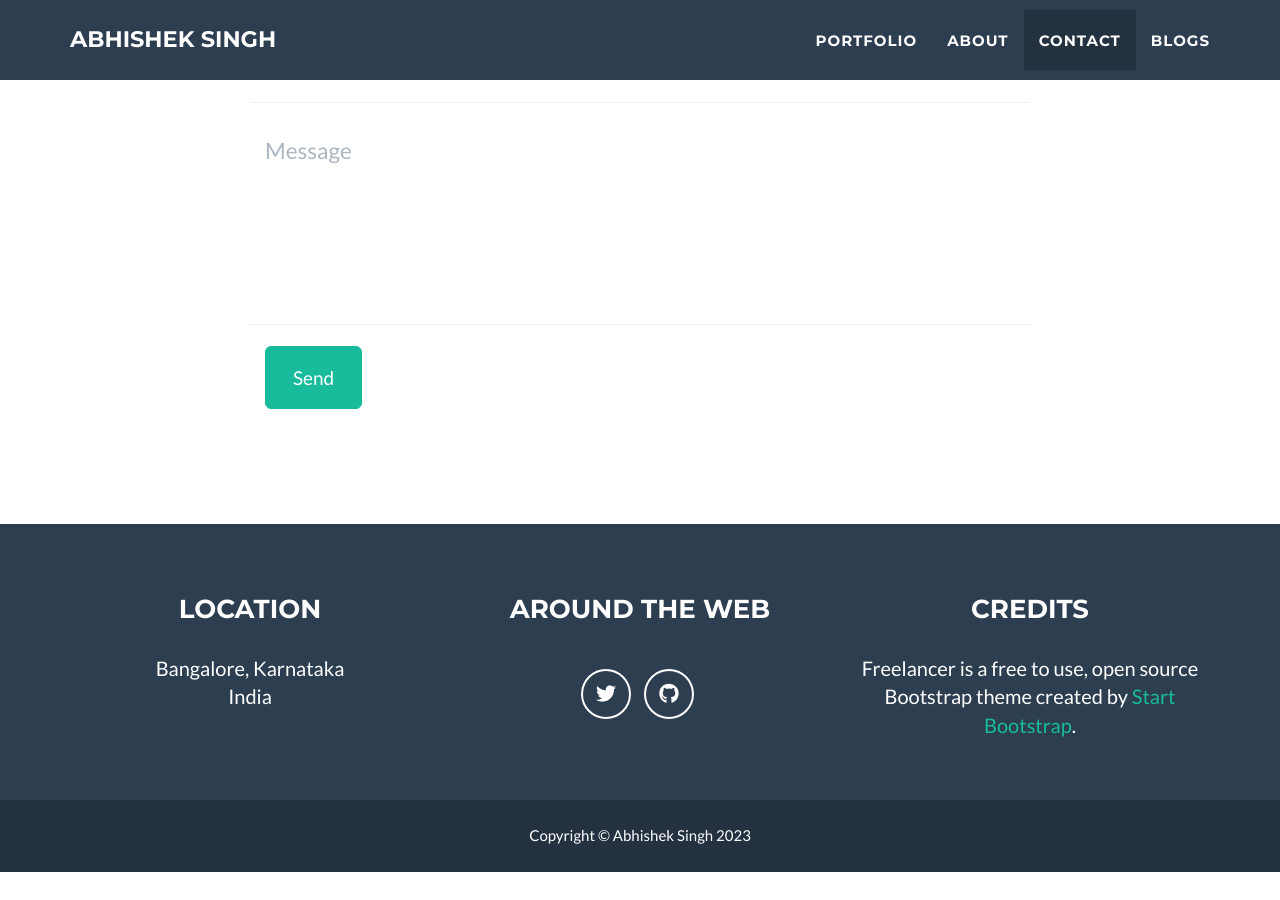
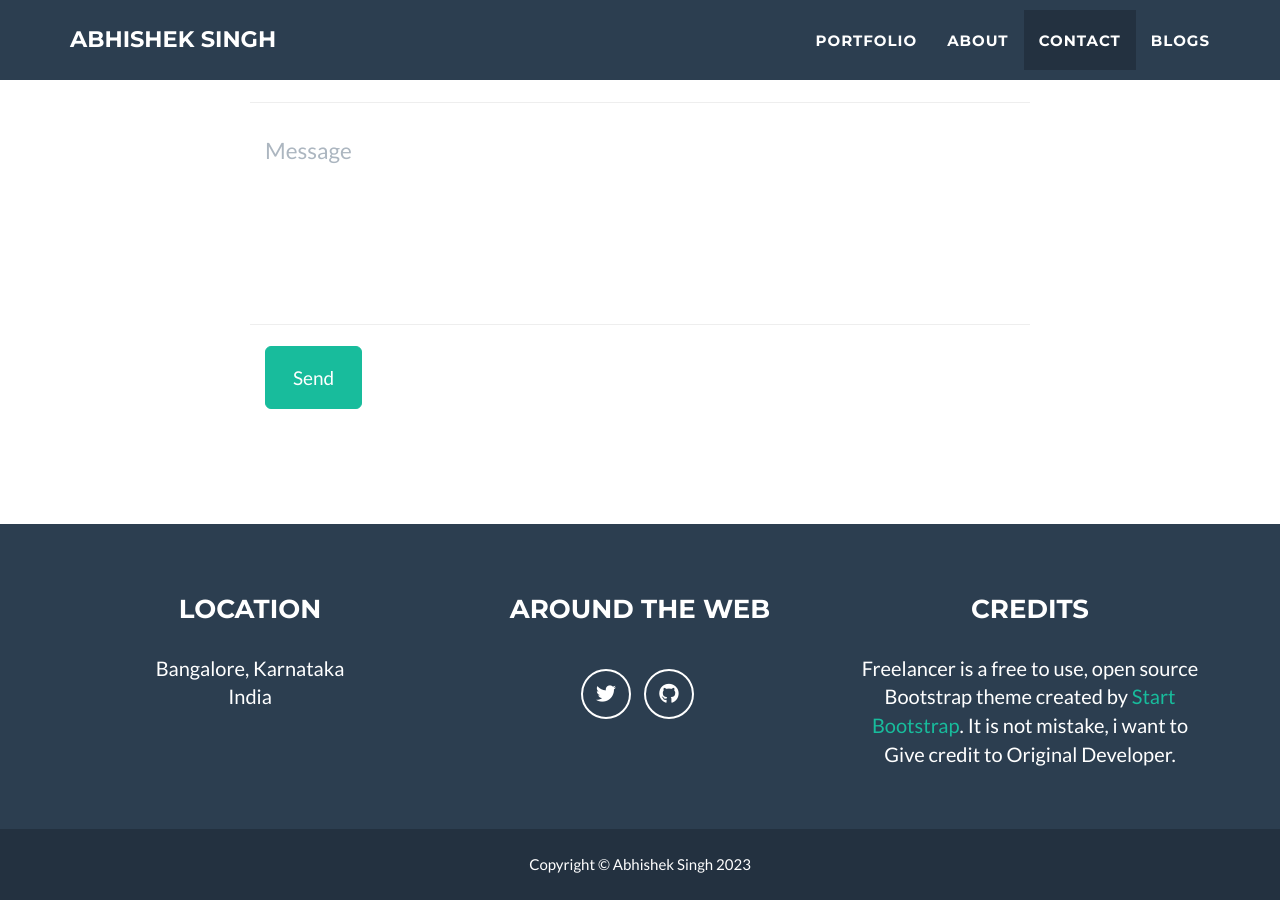
Before and after one commit to asabhi6776/jekyll_profile, a Jekyll site: the page built from _posts/2014-07-13-project-6.markdown, in a window 1280 px wide and 900 px high, scrolled down 2619 px. Built offline with Jekyll 4.4.1, drawn with Linux system fonts in a browser that asks for light colours; before the commit the page ends 3491 px from its top, so only the background shows below that.

Commit message:
footer modification

```diff
--- a/_config.yml
+++ b/_config.yml
@@ -56,7 +56,7 @@
   - line: India
 
 # Credits content
-credits: 'Freelancer is a free to use, open source Bootstrap theme created by <a href="http://startbootstrap.com">Start Bootstrap</a>.'
+credits: 'Freelancer is a free to use, open source Bootstrap theme created by <a href="http://startbootstrap.com">Start Bootstrap</a>. It is not mistake, i want to Give credit to Original Developer.'
 
 # Build settings
 markdown: kramdown
```
